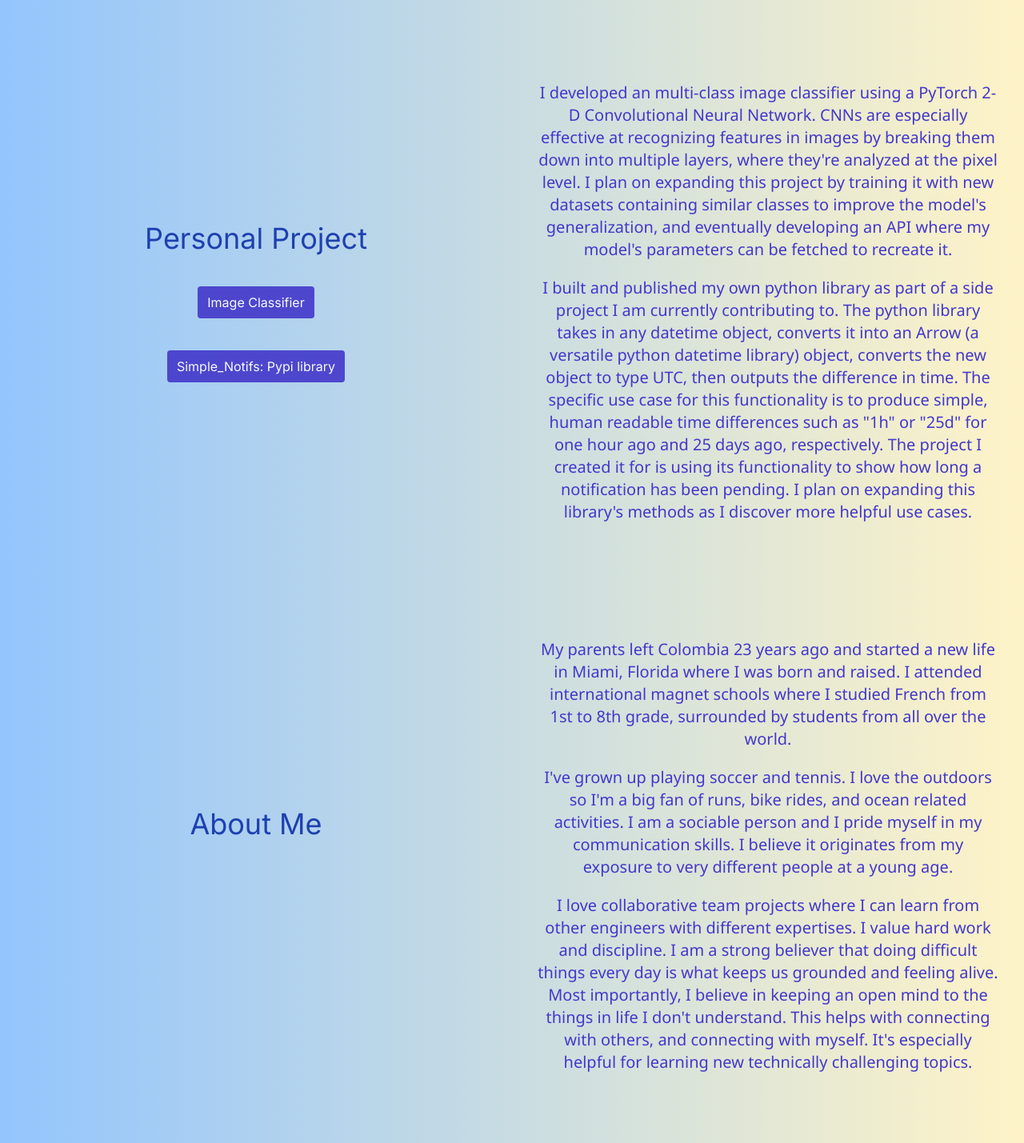
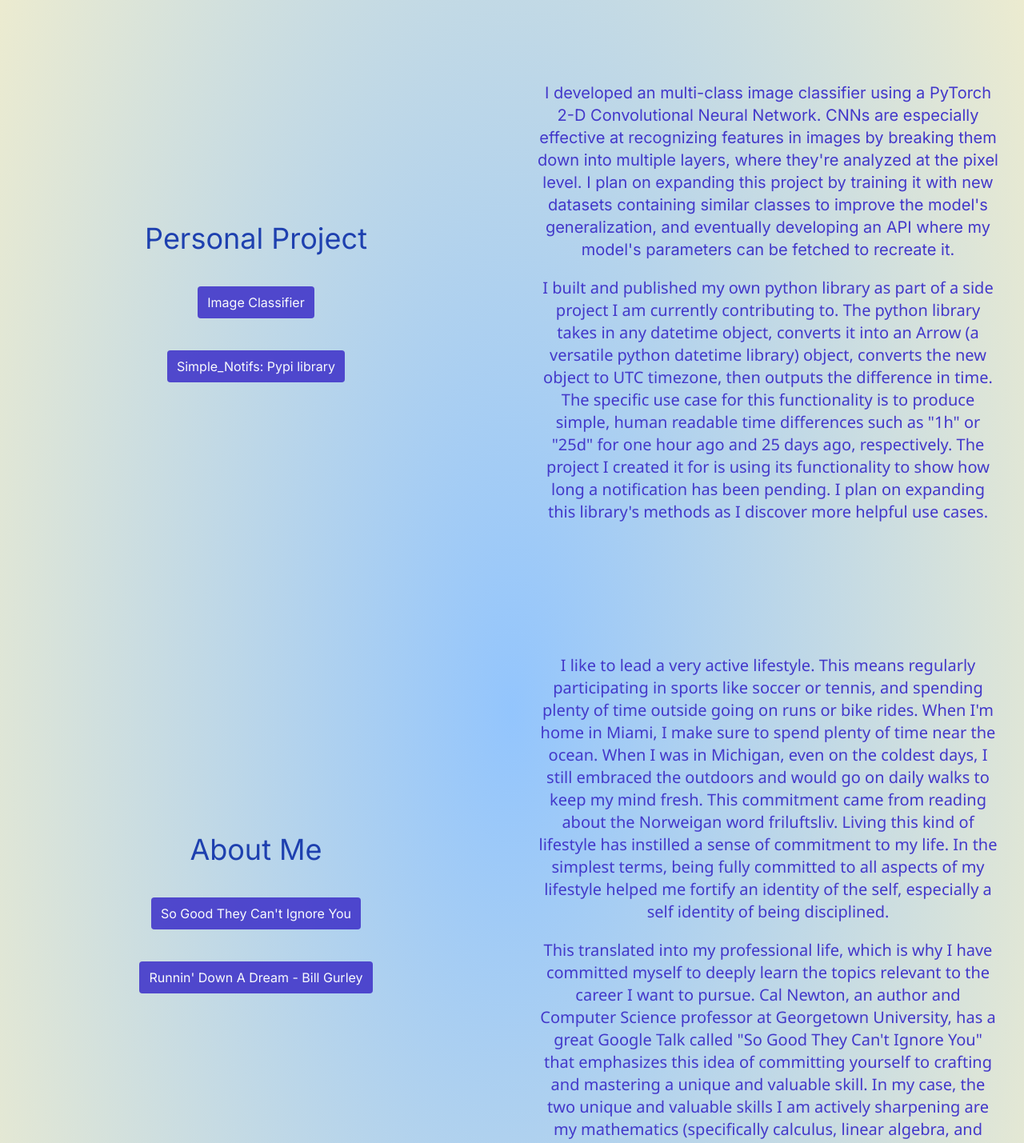
Before and after one commit to nicosanc/Portfolio-Site, a Next.js app: page / in a window 1280 px wide. Shown: the part 554-1983 px from the top of the page at 80% size. Built offline with nearby package versions, Linux system fonts and the light colour scheme.

Commit message:
fix: rewrote About Me section

```diff
--- a/app/aboutMe.jsx
+++ b/app/aboutMe.jsx
@@ -3,23 +3,22 @@ import React from "react";
 const AboutMe = () => {
     return(
         <>
-           <ul className="flex justify-between">
+           <ul className="flex justify-between mb-10">
                 <li className="flex flex-col justify-center items-start w-1/2 p-8">
                     <h1 className='text-4xl text-blue-800 font-segoe-medium mx-auto'> About Me </h1>
+                    <a href="https://www.youtube.com/watch?v=qwOdU02SE0w" className='bg-indigo-700 text-white rounded py-2 px-3 mx-auto mt-10 opacity-90'>So Good They Can't Ignore You</a>
+                    <a href="https://www.youtube.com/watch?v=xmYekD6-PZ8" className='bg-indigo-700 text-white rounded py-2 px-3 mx-auto mt-10 opacity-90'>Runnin' Down A Dream - Bill Gurley</a>
                 </li>
                 <li className="flex flex-col justify-center w-1/2 p-8 items-end mt-20">
-                <p className='text-center text-indigo-700 text-xl font-segoe'>
-                        My parents left Colombia 23 years ago and
-                        started a new life in Miami, Florida where I was born and raised. I attended international magnet schools where I studied French from 1st to 8th grade, surrounded by students from all over the world.
-
+                    <p className= 'text-center text-indigo-700 text-xl font-segoe mt-5'>
+                        I like to lead a very active lifestyle. This means regularly participating in sports like soccer or tennis, and spending plenty of time outside going on runs or bike rides. When I&apos;m home in Miami, I make sure to spend plenty of time near the ocean. When I was in Michigan, even on the coldest days,
+                        I still embraced the outdoors and would go on daily walks to keep my mind fresh. This commitment came from reading about the Norweigan word friluftsliv. Living this kind of lifestyle has instilled a sense of commitment to my life. In the simplest terms, being fully committed to all aspects of my
+                        lifestyle helped me fortify an identity of the self, especially a self identity of being disciplined.
                     </p>
                     <p className= 'text-center text-indigo-700 text-xl font-segoe mt-5'>
-                        I&apos;ve grown up playing soccer and tennis. I love the outdoors so I&apos;m a big fan of runs, bike rides, and ocean related activities. I am a sociable person and I pride myself in my communication skills. I believe it
-                        originates from my exposure to very different people at a young age.
-                    </p>
-                    <p className= 'text-center text-indigo-700 text-xl font-segoe mt-5'>
-                        I love collaborative team projects where I can learn from other engineers with different expertises. I value hard work and discipline. I am a strong believer that doing difficult things every day is what keeps us
-                        grounded and feeling alive. Most importantly, I believe in keeping an open mind to the things in life I don&apos;t understand. This helps with connecting with others, and connecting with myself. It&apos;s especially helpful for learning new technically challenging topics.
+                    This translated into my professional life, which is why I have committed myself to deeply learn the topics relevant to the career I want to pursue. Cal Newton, an author and Computer Science professor at
+                        Georgetown University, has a great Google Talk called "So Good They Can't Ignore You" that emphasizes this idea of committing yourself to crafting and mastering a unique and valuable skill. In my case, the two unique and valuable skills I am actively sharpening are my mathematics (specifically calculus,
+                        linear algebra, and probability & statistics) and my software development skills. My professional goal is to be so knowledgable on these topics and to build such a substantial repetoir of experience, that I can create a career for myself that I can truly feel passionate about.
                     </p>
                 </li>
             </ul>
--- a/app/page.js
+++ b/app/page.js
@@ -14,7 +14,7 @@ import AboutMe from './aboutMe';
 export default function Home() {
   return (
 
-      <div  className='bg-gradient-to-r from-blue-300 to-amber-100 h-full'>
+      <div  className='bg-gradient-radial from-blue-300 to-amber-100 h-full'>
         <Head>
             <title>
                 Nico Portfolio
--- a/app/personalInfo.jsx
+++ b/app/personalInfo.jsx
@@ -16,7 +16,7 @@ const PersonalInfo = () => {
                         </h4>
                             <Image src= {profilePic} alt='my Linked in profile pic' width = '300' height="300" className='rounded-full mx-auto mb-10'/>
             </li >
-            <li className="flex flex-col justify-center w-1/2 p-8 items-end font-segoe">
+            <li className="flex flex-col justify-center w-1/2 p-8 items-end font-segoe-medium">
             <p className='text-indigo-700 text-xl text-center'>
                         I am a recent graduate from the University of Michigan, where I majored in Data Science Engineering
                         and minored in Mathematics. My development experience includes Web Systems, Robotics, Machine Learning,
--- a/app/personalProj.jsx
+++ b/app/personalProj.jsx
@@ -10,14 +10,14 @@ const PersonalProject = () => {
                     <a href="https://github.com/nicosanc/simple_notifs.git" className='bg-indigo-700 text-white rounded py-2 px-3 mx-auto mt-10 opacity-90' > Simple_Notifs: Pypi library </a>
                 </li>
                 <li li className="flex flex-col justify-center w-1/2 p-8 items-end">
-                 <p className='text-center text-indigo-700 text-xl font-segoe'>
+                 <p className='text-center text-indigo-700 text-xl font-semibold-segoe'>
                     I developed an multi-class image classifier using a PyTorch 2-D Convolutional Neural Network. CNNs are especially effective at recognizing features in images by breaking them down
                     into multiple layers, where they&apos;re analyzed at the pixel level. I plan on expanding this project by training it with new datasets containing similar classes to improve the model&apos;s generalization, and
                     eventually developing an API where my model&apos;s parameters can be fetched to recreate it.
                     </p>
                     <p className='text-center text-indigo-700 text-xl font-segoe mt-5'>
                         I built and published my own python library as part of a side project I am currently contributing to. The python library takes in any datetime object, converts it into an Arrow (a versatile python
-                        datetime library) object, converts the new object to type UTC, then outputs the difference in time. The specific use case for this functionality is to produce simple, human readable time differences such as &quot;1h&quot; or &quot;25d&quot; for one hour ago and 25 days ago, respectively.
+                        datetime library) object, converts the new object to UTC timezone, then outputs the difference in time. The specific use case for this functionality is to produce simple, human readable time differences such as &quot;1h&quot; or &quot;25d&quot; for one hour ago and 25 days ago, respectively.
                         The project I created it for is using its functionality to show how long a notification has been pending. I plan on expanding this library&apos;s methods as I discover more helpful use cases.
                     </p>
                 </li>
--- a/tailwind.config.js
+++ b/tailwind.config.js
@@ -15,6 +15,9 @@ module.exports = {
       fontFamily:{
         segoe: ["Segoe UI", "sans"]
       },
+      fontWeight:{
+        thick: "500"
+      }
     },
   },
   plugins: [],
```
